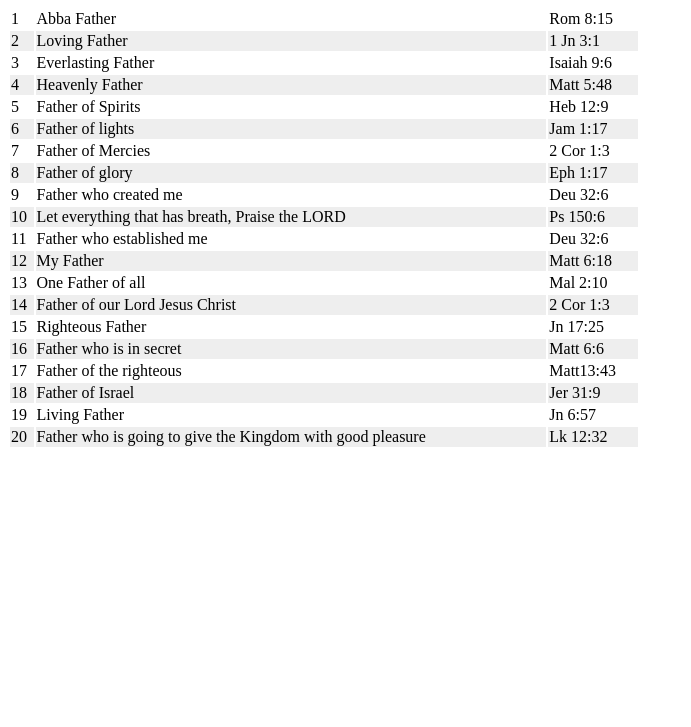
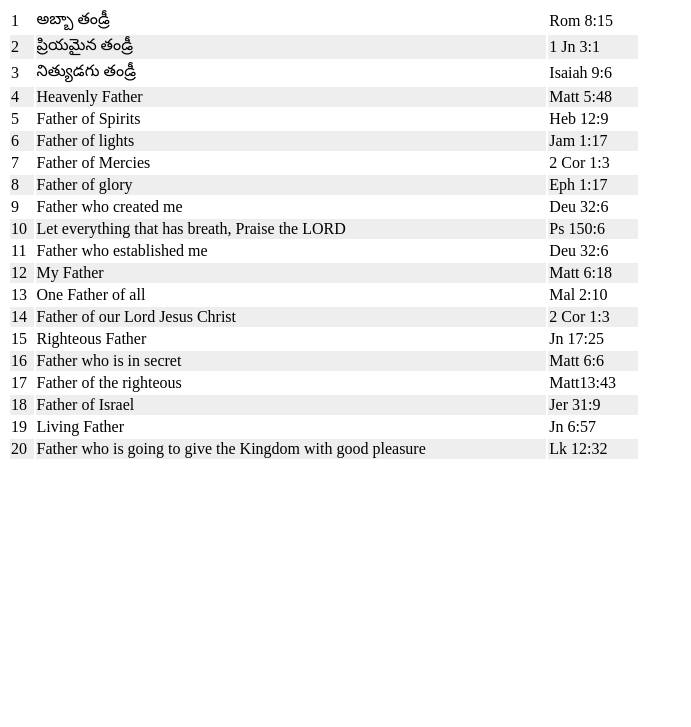
Before and after one commit to abhiMadduri/praise-app, a website: page app/index1.html in a window 1280 px wide. Shown: the part 73-800 px from the top of the page, without its empty margins (0-691 px from the left). Drawn offline with Linux system fonts and the light colour scheme.

Commit message:
fix error and display telugu text

```diff
--- a/app/data.json
+++ b/app/data.json
@@ -1,7 +1,7 @@
 [
-{"id":1,"Praises": "Abba Father    ","Verses": "Rom 8:15"},
-{"id":2,"Praises": "Loving Father ","Verses": "1 Jn 3:1"},
-{"id":3,"Praises": "Everlasting Father ","Verses": "Isaiah 9:6"},
+{"id":1,"Praises": "అబ్బా తండ్రీ   ","Verses": "Rom 8:15"},
+{"id":2,"Praises": "ప్రియమైన తండ్రీ ","Verses": "1 Jn 3:1"},
+{"id":3,"Praises": "నిత్యుడగు తండ్రీ ","Verses": "Isaiah 9:6"},
 {"id":4,"Praises": "Heavenly Father ","Verses": "Matt 5:48"},
 {"id":5,"Praises": "Father of Spirits ","Verses": "Heb 12:9"},
 {"id":6,"Praises": "Father of lights ","Verses": "Jam 1:17"},
```
Also changed, not shown: app/index.html (+1 -1 lines).
